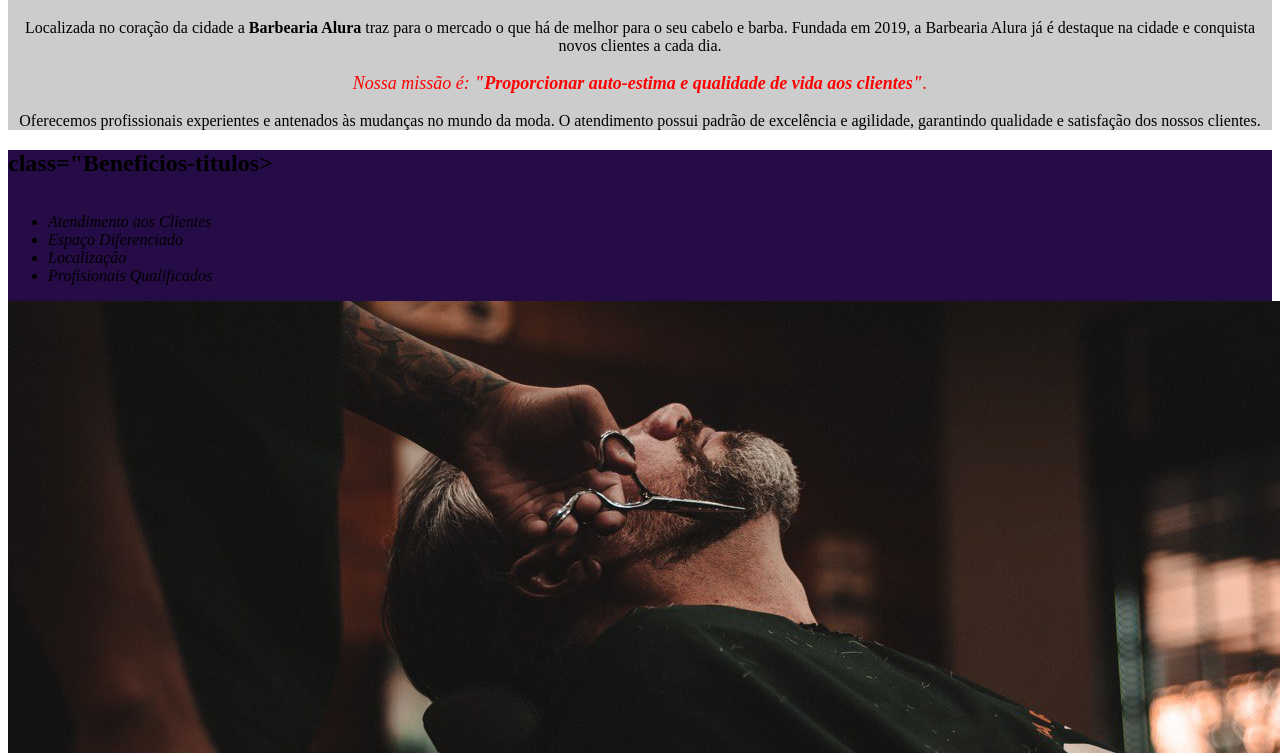
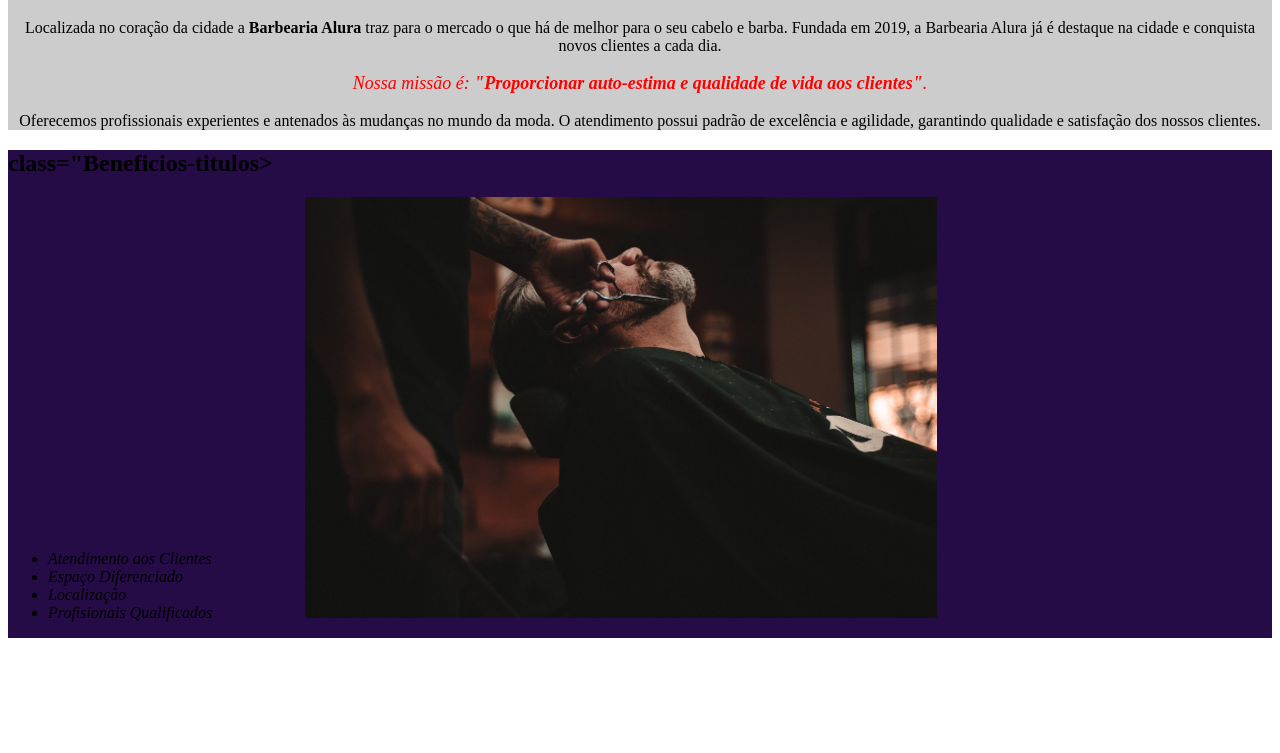
Before and after one commit to mabyside/barbearia-alura, a plain HTML site: page index.html in a window 1280 px wide. Shown: the part 547-1300 px from the top of the page. After the commit the page ends 1193 px from the top, so only its background shows below. Drawn offline with Linux system fonts and the light colour scheme.

Commit message:
vjfvhjgylgyuk

```diff
--- a/style.css
+++ b/style.css
@@ -36,6 +36,6 @@ ul {
     width:20%
 }
 
-.beneficios-imagen{
+.beneficios-imagem{
    width:50%;
 }
```
